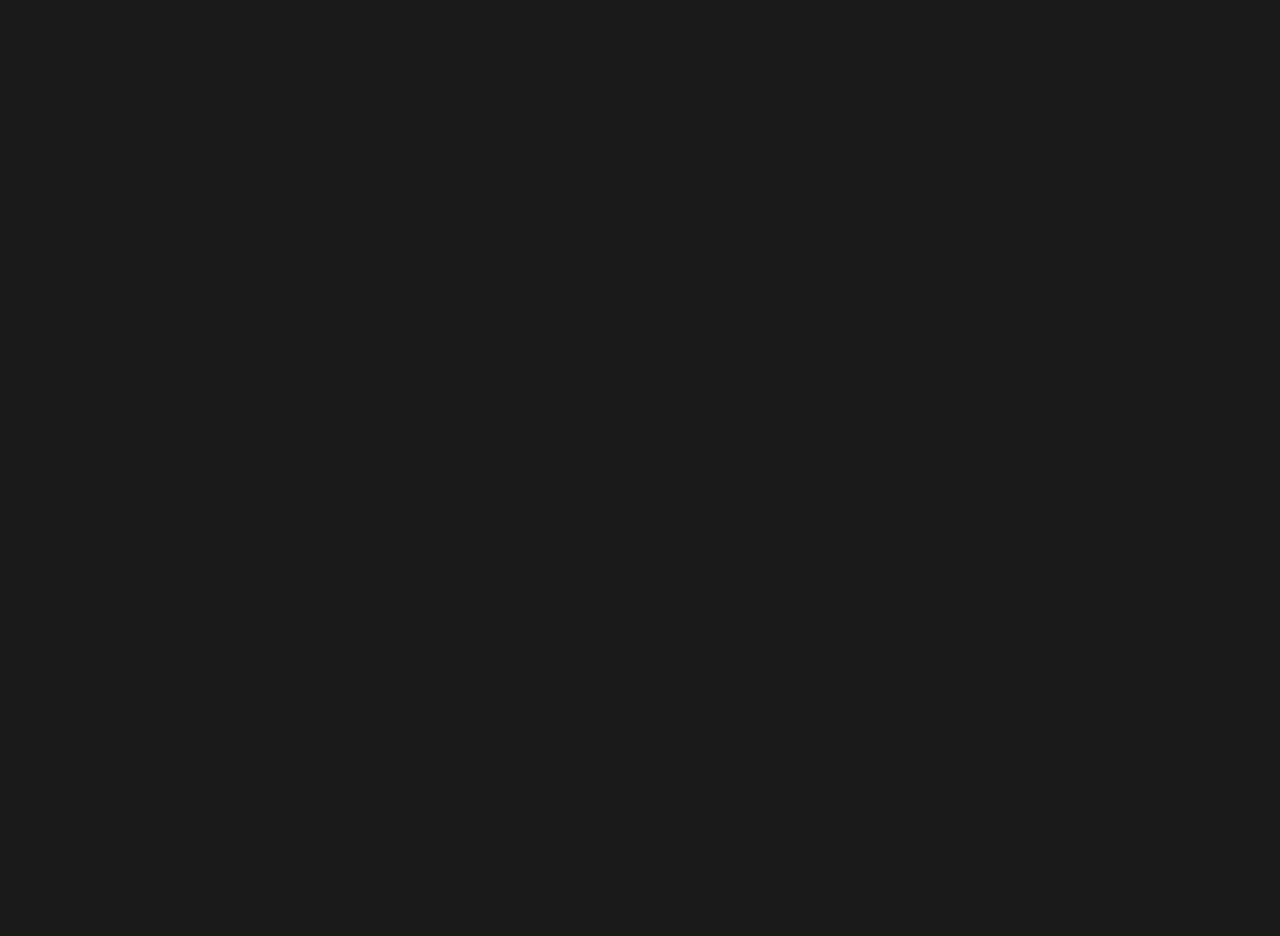
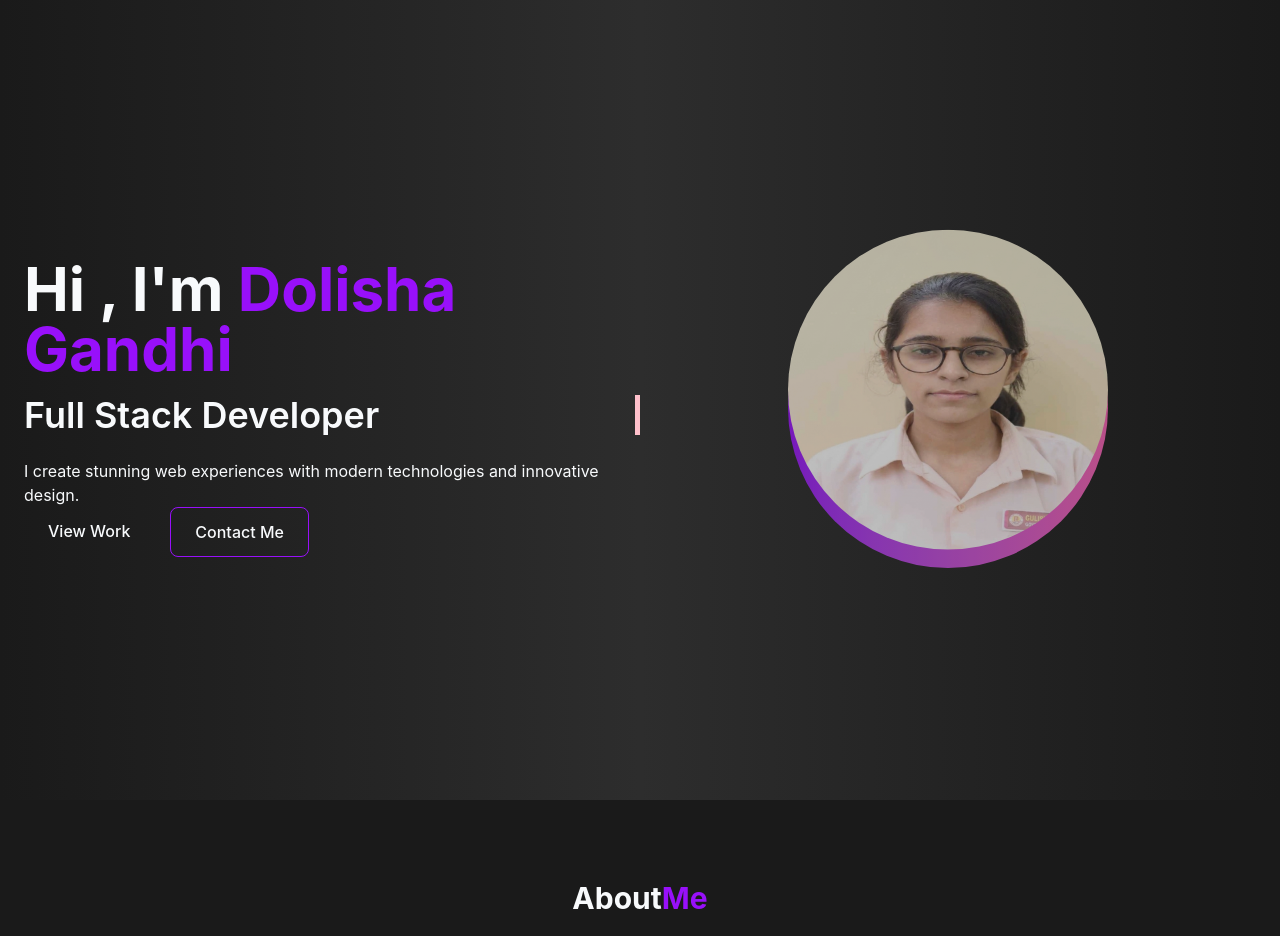
Before and after one commit to dolishaa29/portfolio, a React (Vite) app in the folder Frontend/: page / in a window 1280 px wide. Shown: the top 936 px of the page. Before the commit the page ends 800 px from the top, so only its background shows below. Built offline with nearby package versions, Linux system fonts and the light colour scheme.

Commit message:
new commit

```diff
--- a/Frontend/package.json
+++ b/Frontend/package.json
@@ -12,6 +12,7 @@
   "dependencies": {
     "@tailwindcss/vite": "^4.3.0",
     "axios": "^1.16.1",
+    "framer-motion": "^12.39.0",
     "js-cookie": "^3.0.7",
     "lucide-react": "^1.16.0",
     "react": "^19.2.6",
--- /dev/null
+++ b/Frontend/src/components/About.jsx
@@ -0,0 +1,31 @@
+import React from 'react'
+import Hero from './Hero'
+import {motion} from 'framer-motion'
+
+const About = () => {
+  return (
+    <motion.div
+    initial={{opacity:0,y:50}}
+    whileInView={{opacity:1,y:0}}
+    transition={{duration:0.6 , ease:'easeOut'}}
+    viewport={{once:true}}
+    id='about'
+    className='py-20 bg-dark-200'
+    >
+    <div className='container mx-0 px-6'>
+        <h2 className='text-3xl font-bold text-center mb-4'>About
+        <span className='text-purple-600'>Me</span></h2>
+        <p className='text-gray-400 text-center max-w-2xl mx-auto mb-16'>
+            Get to know more about my background and passion
+        </p>
+      <div className='flex flex-col md:flex-row items-center gap-12'>
+
+
+      </div>
+
+    </div>
+    </motion.div>
+  )
+}
+
+export default About
--- a/Frontend/src/components/Hero.jsx
+++ b/Frontend/src/components/Hero.jsx
@@ -1,10 +1,49 @@
 import React from 'react'
+import {motion} from 'framer-motion'
+import pic1 from '../assets/dolisha.png'
 
 const Hero = () => {
   return (
-    <div>
+    <motion.div initial={{opacity:0,y:50}}
+    whileInView={{opacity:1,y:0}}
+    transition={{duration:0.5,ease:'easeOut'}}
+    viewport={{once:true}}
+    id='home'
+    className='min-h-screen flex items-center pt-20 pb-16 bg-gradient-to-r from-[#1a1a1a] via-[#2d2d2d] to-[#1a1a1a]'
+    >
 
-    </div>
+        <div className='container mx-auto px-6 flex flex-col md:flex-row items-center justify-between'>
+
+            <div className='md:w-1/2 mb-10 md:mb-0'>
+              <h1 className='text-4xl md:text-6xl font-bold mb-4'>Hi , I'm
+                <span className='text-purple-600'> Dolisha Gandhi</span></h1>
+              <h2 className='text-2xl md:text-4xl font-semibold mb-6 typewriter'>Full Stack Developer</h2>
+              <p>I create stunning web experiences with modern technologies and innovative design.</p>
+              <div className='flex space-x-4'>
+                <a href='#projects' className='px-6 py-3 border-purple-600 rounded-lg font-medium hover:bg-purple-600 transition duration-300'>
+                  View Work
+                </a>
+                <a href='#contact' className='px-6 py-3 border border-purple-600 rounded-lg font-medium hover:bg-purple/20 trannsitio'>
+                   Contact Me
+                </a>
+              </div>
+            </div>
+
+             <div className='md:w-1/2 flex justify-center'>
+             <div className='relative w-64 h-64 md:w-80 md:h-80'>
+                <div className='basolute inset-0 rounded-full bg-gradient-to-r from-purple-600 to-pink-400 animate-pulse-slow opacity-70'>
+                  <motion.img animate={{y:[0,-20,0]}} transition={{
+                    duration:4,
+                    repeat:Infinity,
+                    repeatType: "loop",
+                    ease:"easeInOut",
+                  }} className='relative rounded-full w-64 h-64 md:w-80 md:h-80 object-cover z-10 animate-float' src={pic1} alt=''/>
+                </div>
+             </div>
+             </div>
+        </div>
+
+    </motion.div>
   )
 }
 
--- a/Frontend/src/index.css
+++ b/Frontend/src/index.css
@@ -1 +1,24 @@
 @import "tailwindcss";
+
+.typewriter {
+    overflow: hidden;
+    border-right: .15em solid pink;
+    white-space: nowrap;
+    width: 0;
+    animation: typing 3.5s steps(30, end) forwards, blink-caret .75s step-end 4;
+
+}
+@keyframes typing {
+  from {
+    width: 0;
+  }
+  to {
+    width: 100%;
+  }
+}
+
+@keyframes blink {
+  50% {
+    border-color: transparent;
+  }
+}
--- a/Frontend/src/pages/Home.jsx
+++ b/Frontend/src/pages/Home.jsx
@@ -1,9 +1,12 @@
 import React from 'react'
+import Hero from '../components/Hero'
+import About from '../components/About'
 
 const Home = () => {
   return (
     <div>
-
+      <Hero/>
+      <About/>
     </div>
   )
 }
```
Also changed, not shown: Frontend/src/assets/dolisha.png (added), 1 other file (tests, documents, lock files or other folders).
